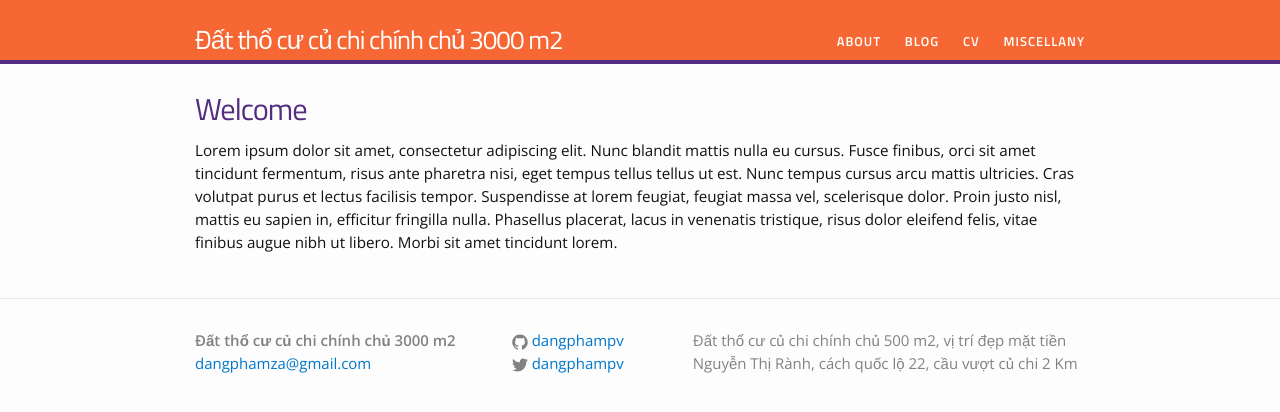
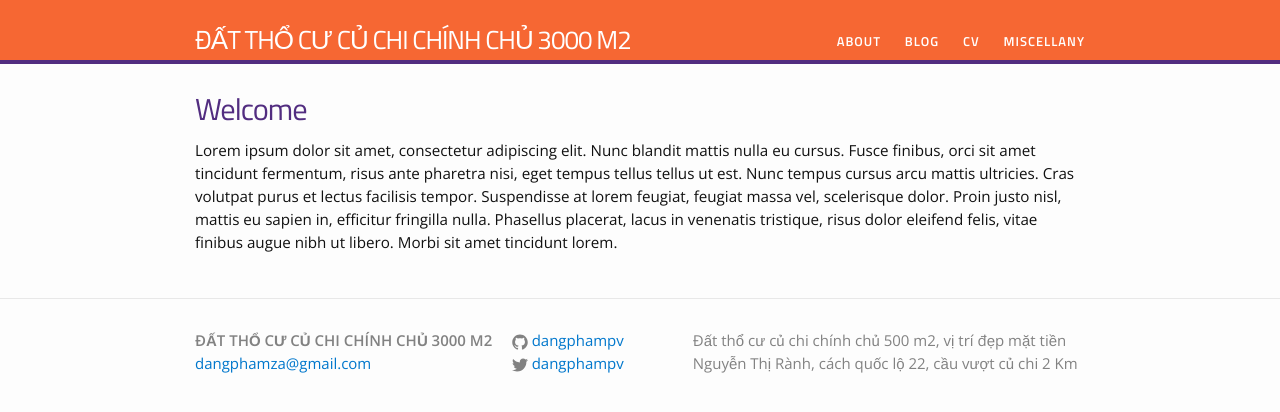
Before and after one commit to dangphamvst/dangphamvst.github.io, a Jekyll site: the page built from index.html, in a window 1280 px wide. Shown: the top 412 px of the page. Built offline with Jekyll 4.4.1, drawn with Linux system fonts in a browser that asks for light colours; Markdown is read by kramdown in place of the engine named in the settings.

```diff
--- a/_config.yml
+++ b/_config.yml
@@ -1,5 +1,5 @@
 # Site settings
-title: Đất thổ cư củ chi chính chủ 3000 m2
+title: ĐẤT THỔ CƯ CỦ CHI CHÍNH CHỦ 3000 M2
 email: dangphamza@gmail.com
 description: > # this means to ignore newlines until "baseurl:"
   Đất thổ cư củ chi chính chủ 500 m2, vị trí đẹp mặt tiền Nguyễn Thị Rành, cách quốc lộ 22, cầu vượt củ chi 2 Km
```
